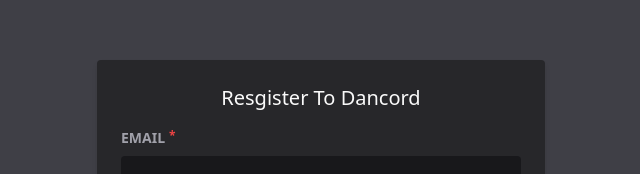
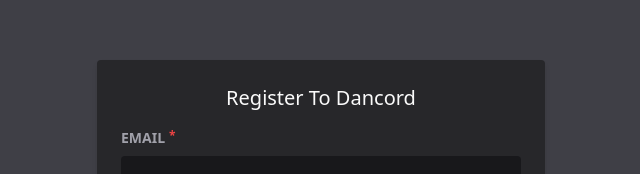
Before and after one commit to ddannyll/dancord, a Next.js app in the folder frontend/: page /register in a window 1280 px wide. Shown: the part 128-302 px from the top of the page, without its empty margins (319-959 px from the left). Built offline with nearby package versions, Linux system fonts and the light colour scheme.

Commit message:
fix register type

```diff
--- a/frontend/src/pages/register/index.tsx
+++ b/frontend/src/pages/register/index.tsx
@@ -25,7 +25,7 @@
     return (
         <div className="w-screen h-screen text-zinc-400 bg-zinc-700 flex justify-center items-center">
             <form onSubmit={handleSubmit(onSubmit)} className="shadow-md max-w-md w-full flex flex-col gap-2 p-6 bg-zinc-800 rounded">
-                <h1 className="text-zinc-50 text-xl font-medium text-center">Resgister To Dancord</h1>
+                <h1 className="text-zinc-50 text-xl font-medium text-center">Register To Dancord</h1>
 
                 <label htmlFor="email" className={labelClasses}>
                     EMAIL
```
